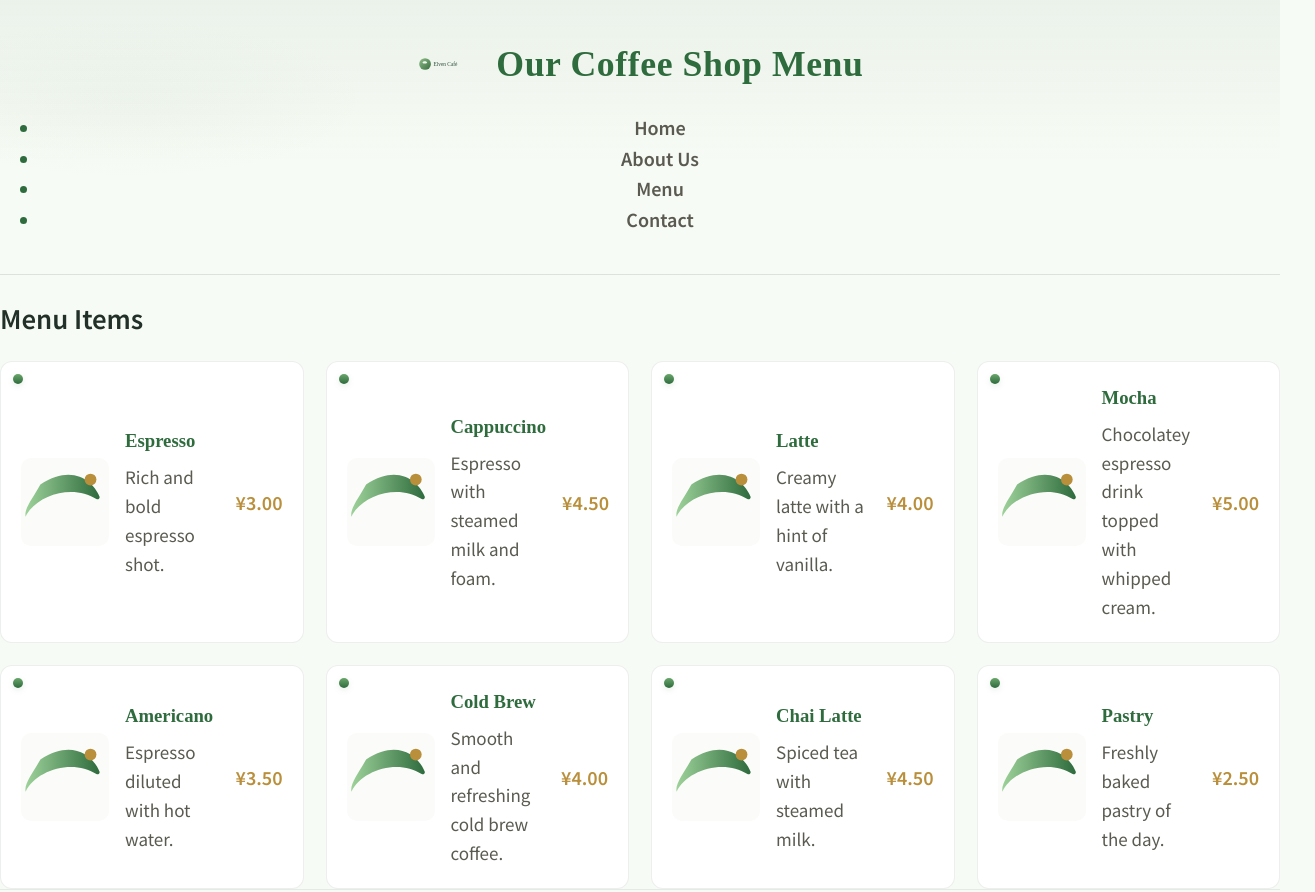
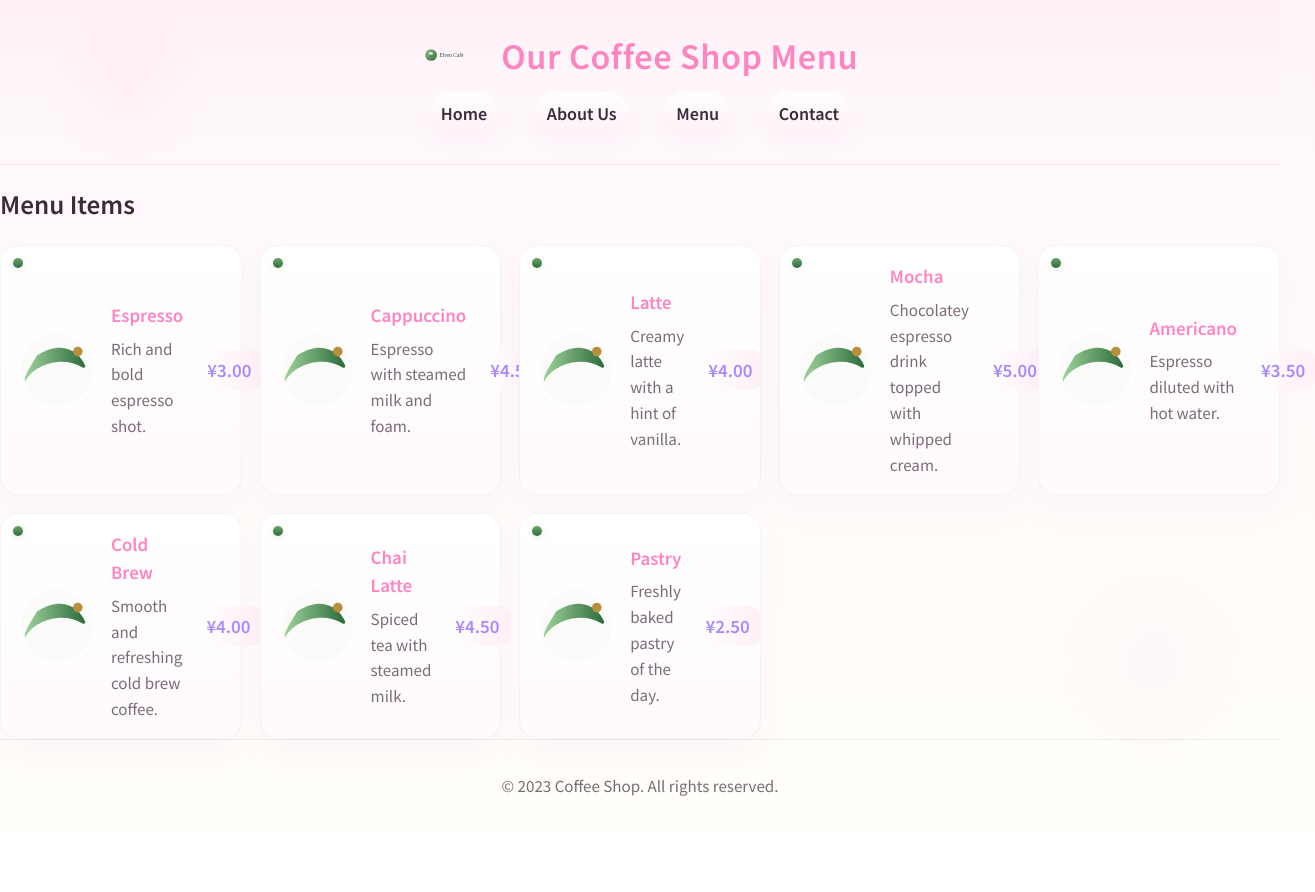
Before and after one commit to nyao-nyao/simple_homepage, a website: page coffee-shop-homepage/src/menu.html in a window 1280 px wide. Shown: the top 892 px of the page, 1315 px wide, since content can reach past the window. After the commit the page ends 832 px from the top, so only its background shows below. Drawn offline with Linux system fonts and the light colour scheme.

Commit message:
edit something on test-branch

```diff
--- a/coffee-shop-homepage/src/css/styles.css
+++ b/coffee-shop-homepage/src/css/styles.css
@@ -179,3 +179,99 @@ a:focus, button:focus, input:focus, textarea:focus { box-shadow: 0 0 0 6px rgba(
 
 /* Small helper spacing */
 .spacer-sm { height: 12px; } .spacer-md { height: 20px; }
+
+/* ---------- Kid-friendly (女子小学生向け) styles ---------- */
+@import url('https://fonts.googleapis.com/css2?family=Baloo+2:wght@400;600&family=Noto+Sans+JP:wght@400;700&display=swap');
+
+:root {
+    --bg-1: #fff7fb; /* soft pink */
+    --bg-2: #fffef8; /* soft cream */
+    --card: #ffffff;
+    --primary: #ff84c0; /* bright pastel pink */
+    --accent: #a78bfa; /* pastel purple */
+    --mint: #7ee3b8; /* mint */
+    --sun: #ffd36b; /* soft yellow */
+    --text: #3b2b3b; /* warm dark for readability */
+    --muted: #7b6b78;
+}
+
+html { font-size: 16px; }
+body {
+    font-family: 'Noto Sans JP', 'Baloo 2', Arial, sans-serif;
+    margin: 0; padding: 0;
+    color: var(--text);
+    background: radial-gradient(circle at 10% 10%, rgba(255,132,192,0.06), transparent 6%),
+                radial-gradient(circle at 90% 80%, rgba(167,139,250,0.04), transparent 8%),
+                linear-gradient(180deg,var(--bg-1),var(--bg-2));
+    -webkit-font-smoothing: antialiased; -moz-osx-font-smoothing: grayscale;
+}
+
+header {
+    background: linear-gradient(180deg, rgba(255,132,192,0.06), transparent 60%);
+    padding: 28px 0; text-align: center; border-bottom: 1px solid rgba(0,0,0,0.03);
+}
+
+h1 {
+    margin: 0; font-family: 'Baloo 2', 'Noto Sans JP', cursive; font-size: 2rem; color: var(--primary);
+    text-shadow: 0 2px 0 rgba(255,255,255,0.6);
+}
+
+nav { margin-top: 10px; }
+nav ul { list-style:none; padding:0; margin:0; display:inline-block; }
+nav li { display:inline-block; margin:0 6px; }
+nav a {
+    display:inline-block; text-decoration:none; color: var(--text); font-weight:700; font-size:1rem;
+    padding:8px 12px; border-radius:999px; background: linear-gradient(180deg,#ffffff,#fff0f6);
+    box-shadow: 0 6px 18px rgba(167,139,250,0.06);
+}
+nav a:hover, nav a:focus { transform: translateY(-3px); color: var(--primary); }
+
+.container { width: 92%; max-width: 1100px; margin:auto; padding:28px 0 48px; }
+
+footer { text-align:center; color:var(--muted); padding:18px 0; font-size:0.95rem; }
+
+/* Menu grid */
+.menu-grid { display:grid; grid-template-columns: repeat(auto-fit, minmax(220px,1fr)); gap:18px; }
+
+.menu-item {
+    background: linear-gradient(180deg, #ffffff, #fffafc);
+    border-radius: 18px; padding:16px; display:flex; gap:14px; align-items:center;
+    border: 1px solid rgba(0,0,0,0.04); box-shadow: 0 14px 30px rgba(167,139,250,0.06);
+    transition: transform 180ms ease, box-shadow 180ms ease;
+}
+.menu-item:hover { transform: translateY(-6px); box-shadow: 0 22px 44px rgba(167,139,250,0.10); }
+
+.menu-item img { width:72px; height:72px; border-radius:50%; object-fit:cover; border:4px solid rgba(255,255,255,0.6); }
+
+.menu-item h3 { margin:0; font-family:'Baloo 2', 'Noto Sans JP'; font-size:1.05rem; color:var(--primary); }
+.menu-item p { margin:6px 0 0 0; color:var(--muted); font-size:0.95rem; }
+.menu-item .price { margin-left:auto; font-weight:800; color:var(--accent); background:linear-gradient(90deg,#fff,#fff0f6); padding:6px 10px; border-radius:10px; }
+
+/* Cute badge */
+.menu-item .badge { display:inline-block; background:var(--sun); color:#6b4b12; padding:4px 8px; border-radius:999px; font-weight:700; margin-left:8px; font-size:0.85rem; }
+
+/* Contact form */
+.contact-form { background:linear-gradient(180deg,#fff,#fffaf6); padding:22px; border-radius:14px; border:1px solid rgba(0,0,0,0.03); }
+.contact-form label { display:block; font-weight:700; color:var(--primary); margin-top:8px; }
+.contact-form input, .contact-form textarea { width:100%; padding:12px 14px; margin-top:8px; border-radius:12px; border:1px solid rgba(0,0,0,0.06); font-size:1rem; }
+.contact-form textarea { min-height:120px; }
+.contact-form input:focus, .contact-form textarea:focus { outline:none; box-shadow:0 8px 24px rgba(167,139,250,0.12); border-color:var(--accent); }
+
+/* Buttons */
+.btn-primary, .contact-form button { background: linear-gradient(180deg,var(--primary),#ff6aa8); color:#fff; border:none; padding:10px 18px; border-radius:999px; font-weight:800; box-shadow: 0 10px 30px rgba(255,132,192,0.12); cursor:pointer; }
+.btn-primary:hover { transform: translateY(-3px); box-shadow: 0 18px 40px rgba(255,132,192,0.18); }
+
+.btn-accent { background: linear-gradient(180deg,var(--mint),#70d49c); color:#fff; border:none; padding:8px 14px; border-radius:999px; font-weight:700; }
+
+/* Small playful icons (use emoji fallback) */
+.star { color: var(--sun); margin-left:6px; }
+
+/* Accessibility focus */
+a:focus, button:focus, input:focus, textarea:focus { box-shadow: 0 0 0 6px rgba(167,139,250,0.10); }
+
+/* Responsive */
+@media (max-width:600px) { html{font-size:15px;} .menu-item { padding:12px; } .menu-item img{width:60px;height:60px;} }
+@media (max-width:420px) { html{font-size:14px;} nav a { padding:8px 10px; } }
+
+/* little confetti decoration */
+.confetti { position: absolute; pointer-events:none; width:100%; height:120px; left:0; top:0; background-image: radial-gradient(circle at 10% 40%, rgba(255,132,192,0.18) 2px, transparent 3px), radial-gradient(circle at 30% 20%, rgba(167,139,250,0.12) 2px, transparent 3px), radial-gradient(circle at 80% 60%, rgba(126,227,184,0.12) 2px, transparent 3px); opacity:0.85; }
```
